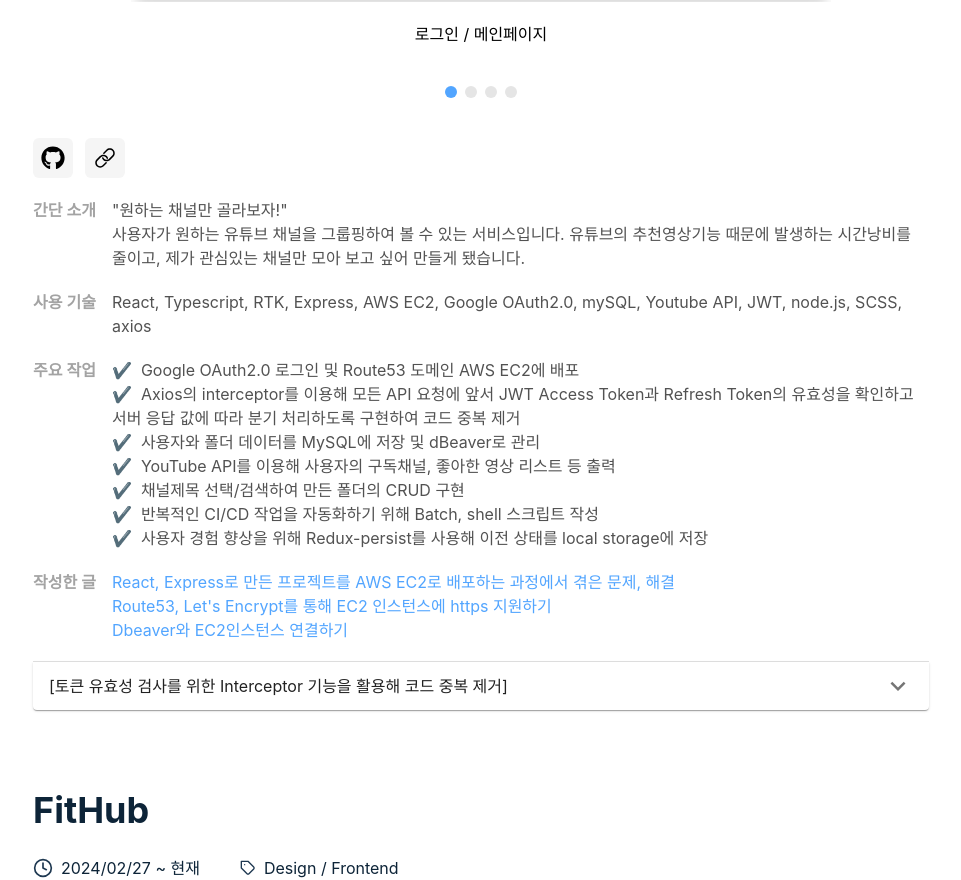
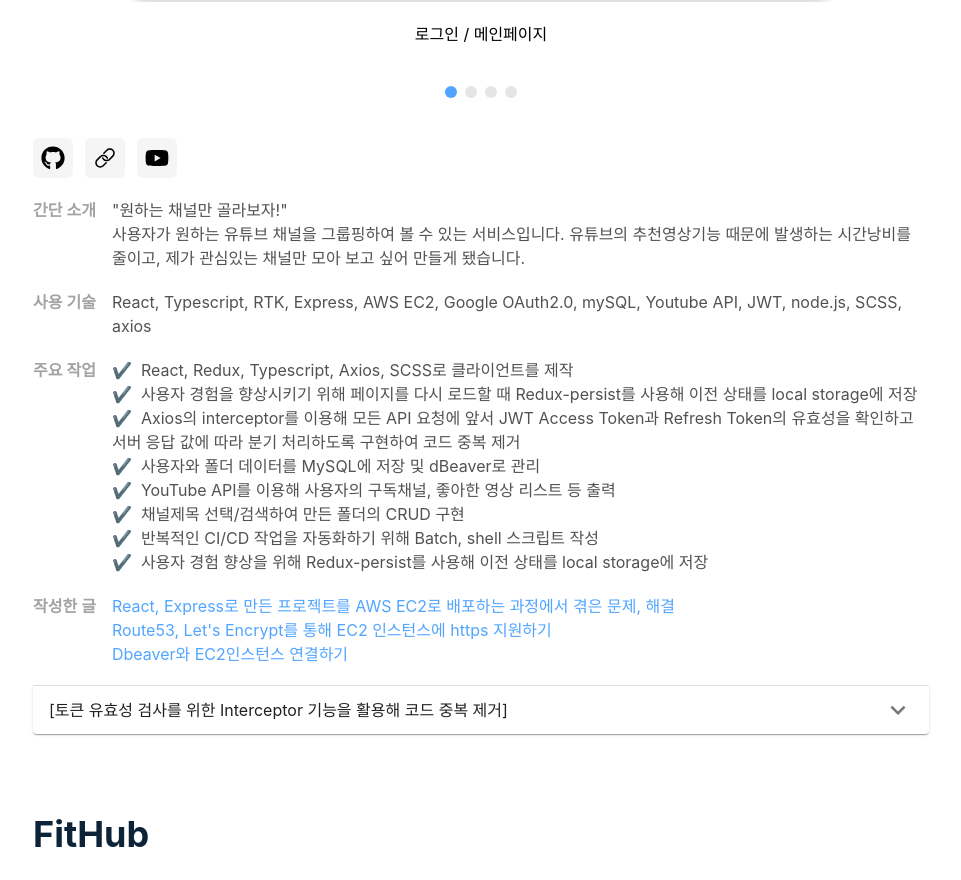
Before and after one commit to ujunglim/yujung_portfolio, a Next.js app: page / in a window 1280 px wide. Shown: the part 1900-2780 px from the top of the page, without its empty margins (159-1120 px from the left). Built offline with nearby package versions, Linux system fonts and the light colour scheme.

Commit message:
[img] tubepicker유튜브 비디오링크 추가

```diff
--- a/components/LinkGroup.tsx
+++ b/components/LinkGroup.tsx
@@ -1,5 +1,5 @@
 import React, { FC } from "react";
-import { FaGithub } from "react-icons/fa";
+import { FaGithub, FaYoutube } from "react-icons/fa";
 import { IoIosLink } from "react-icons/io";
 import { IoKey } from "react-icons/io5";
 
@@ -7,9 +7,10 @@ interface Props {
   github?: string;
   website?: string;
   login?: string[];
+  youtube?: string;
 }
 
-const LinkGroup: FC<Props> = ({ github, website, login }) => {
+const LinkGroup: FC<Props> = ({ github, website, login, youtube }) => {
   const openPage = (url: string) => {
     window.open(url, "_blank");
   };
@@ -38,6 +39,14 @@ const LinkGroup: FC<Props> = ({ github, website, login }) => {
           {`아이디: ${login[0]} 비번: ${login[1]}`}
         </div>
       )}
+      {youtube && (
+        <button
+          onClick={() => openPage(youtube)}
+          className="bg-gray-100 p-2 rounded-md hover:bg-gray-200 transition duration-200 text-2xl"
+        >
+          <FaYoutube />
+        </button>
+      )}
     </div>
   );
 };
--- a/components/TubePicker.tsx
+++ b/components/TubePicker.tsx
@@ -24,6 +24,7 @@ const data = {
   info: {
     link: "https://ujung.link",
     github: "https://github.com/ujunglim/TubePicker",
+    youtube: "https://www.youtube.com/watch?v=yKzTSRPNPns&t=10s",
     intro: [
       "사용자가 원하는 유튜브 채널을 그룹핑하여 볼 수 있는 서비스입니다.",
       "유튜브의 추천영상기능 때문에 발생하는 시간낭비를 줄이고, 제가 관심있는 채널만 모아 보고 싶어 만들게 됐습니다.",
@@ -43,7 +44,8 @@ const data = {
       "axios",
     ],
     works: [
-      "Google OAuth2.0 로그인 및 Route53 도메인 AWS EC2에 배포",
+      "React, Redux, Typescript, Axios, SCSS로 클라이언트를 제작",
+      "사용자 경험을 향상시키기 위해 페이지를 다시 로드할 때 Redux-persist를 사용해 이전 상태를 local storage에 저장",
       "Axios의 interceptor를 이용해 모든 API 요청에 앞서 JWT Access Token과 Refresh Token의 유효성을 확인하고 서버 응답 값에 따라 분기 처리하도록 구현하여 코드 중복 제거",
       "사용자와 폴더 데이터를 MySQL에 저장 및 dBeaver로 관리",
       "YouTube API를 이용해 사용자의 구독채널, 좋아한 영상 리스트 등 출력",
@@ -98,7 +100,11 @@ function TubePicker() {
       {/* Info */}
       <div>
         {/* 링크, 깃헙 */}
-        <LinkGroup github={data.info.github} website={data.info.link} />
+        <LinkGroup
+          github={data.info.github}
+          website={data.info.link}
+          youtube={data.info.youtube}
+        />
 
         <div className="dark:text-ternary-light text-md text-gray-600">
           <div className="mb-5"></div>
```
